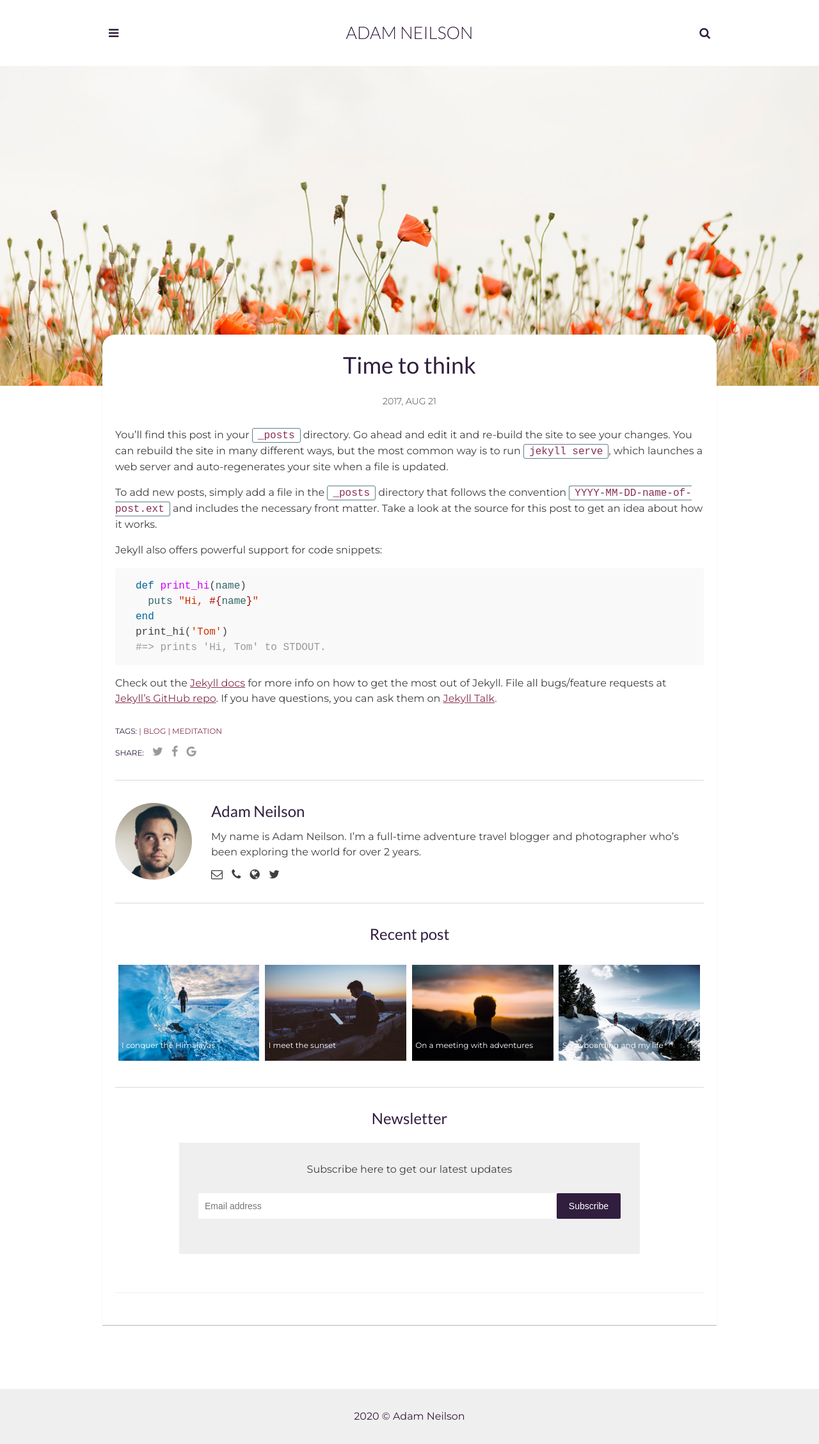
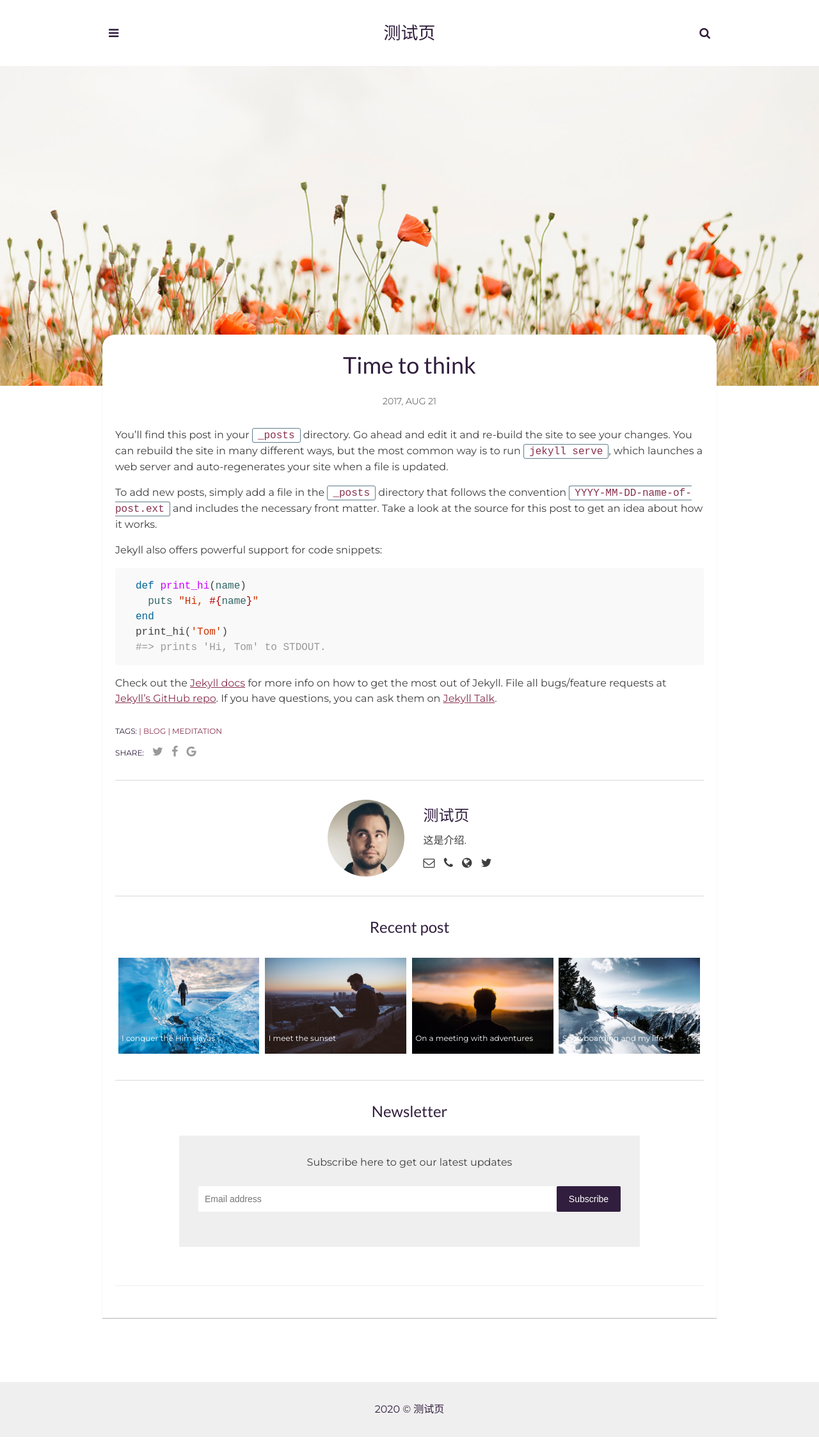
Before and after one commit to hongchenkai/2, a Jekyll site: the page built from _posts/2017-08-21-time-to-think.markdown, in a window 1280 px wide. Shown: the whole page at 64% size. Built offline with Jekyll 4.4.1, drawn with Linux system fonts in a browser that asks for light colours; comment, search, counter and statistics services are not loaded.

Commit message:
Update _config.yml

```diff
--- a/_config.yml
+++ b/_config.yml
@@ -9,9 +9,9 @@ baseurl: "/adam-blog" # the subpath of your site, e.g. /blog
 url: "" # the base hostname & protocol for your site, e.g. http://example.com
 
 # Author settings
-author: Adam Neilson # add your name
+author: 测试页 # add your name
 author-pic: adam-face.jpg
-about-author: My name is Adam Neilson. I’m a full-time adventure travel blogger and photographer who’s been exploring the world for over 2 years.
+about-author: 这是介绍.
 
 # Contact links
 email: # Add your Email address
```
